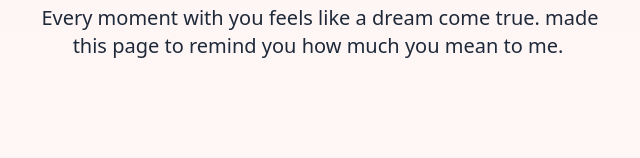
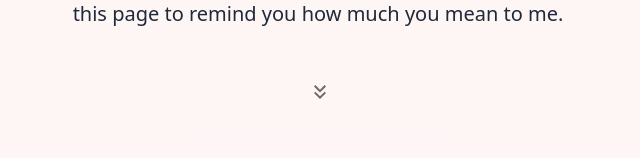
Before and after one commit to Slayer-X164/affinote, a Next.js app: page /test-template in a window 1280 px wide. Shown: the part 468-626 px from the top of the page, without its empty margins (320-960 px from the left). Built offline with nearby package versions, Linux system fonts and the light colour scheme; a web font is replaced by a local one.

Commit message:
added scroll indicator to gratitude template

```diff
--- a/components/templates/Gratitude.tsx
+++ b/components/templates/Gratitude.tsx
@@ -4,7 +4,7 @@
 import { motion } from "framer-motion"
 import { useEffect, useState } from "react"
 import confetti from "canvas-confetti"
-
+import { MdKeyboardDoubleArrowDown } from "react-icons/md"
 
 import {
   FaHeart,
@@ -176,7 +176,7 @@ export default function Gratitude({
     <div className="min-h-screen bg-linear-to-b from-red-50 via-white to-red-100 text-gray-800 overflow-hidden">
 
       {/* HERO */}
-      <section className="h-screen flex flex-col items-center justify-center text-center px-6">
+      <section className="h-screen flex flex-col items-center justify-center text-center px-6 gap-10">
         <motion.div initial="hidden" animate="show" variants={fadeUp} transition={{ duration: 1 }}>
           <Image src={"https://media.tenor.com/K0Op-0SpsvkAAAAi/dudu-cute.gif"} alt="Preview" height={30} width={30} className="w-32 h-32 mx-auto mb-2 rounded-full" />
           <h1 className="text-5xl font-bold mb-4">
@@ -186,6 +186,15 @@ export default function Gratitude({
             <Typewriter text={openingLine} delay={800} />
           </p>
 
+        </motion.div>
+        <motion.div initial="hidden" animate="show" variants={fadeUp} transition={{ duration: 1 ,delay:3}} className="">
+          <motion.div
+
+        animate={{ y: [0, 20, 0] }}
+        transition={{ repeat: Infinity, duration: 1.5 }}
+      >
+          <MdKeyboardDoubleArrowDown className="text-2xl text-[#726667]" />
+        </motion.div>
         </motion.div>
       </section>
 
```
Lines whose indentation alone changed are shown as unchanged.
